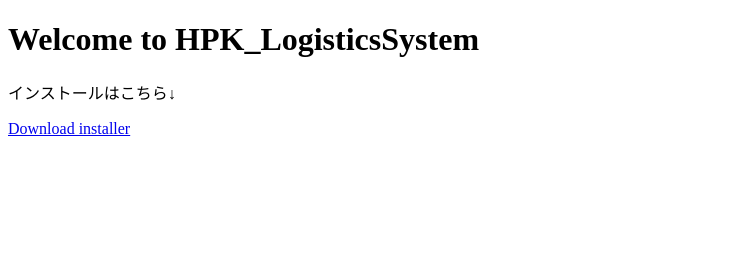
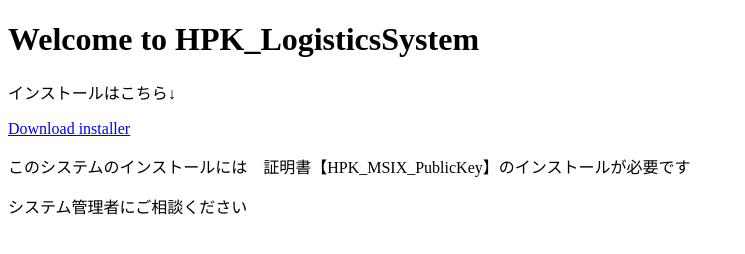
Before and after one commit to partskansai1-source/LogisticsSystem_Server, a plain HTML site: page index.html in a window 1280 px wide. Shown: the whole page, without its empty margins (0-745 px from the left). Drawn offline with Linux system fonts and the light colour scheme.

Commit message:
Update index.html

```diff
--- a/index.html
+++ b/index.html
@@ -8,5 +8,7 @@
   <h1>Welcome to HPK_LogisticsSystem</h1>
   <p>インストールはこちら↓</p>
   <a href="https://partskansai1-source.github.io/LogisticsSystem_Server/LogSystemServerInstaller.appinstaller">Download installer</a>
+  <p>このシステムのインストールには　証明書【HPK_MSIX_PublicKey】のインストールが必要です</p>
+  <p>システム管理者にご相談ください</p>
 </body>
 </html>
```
